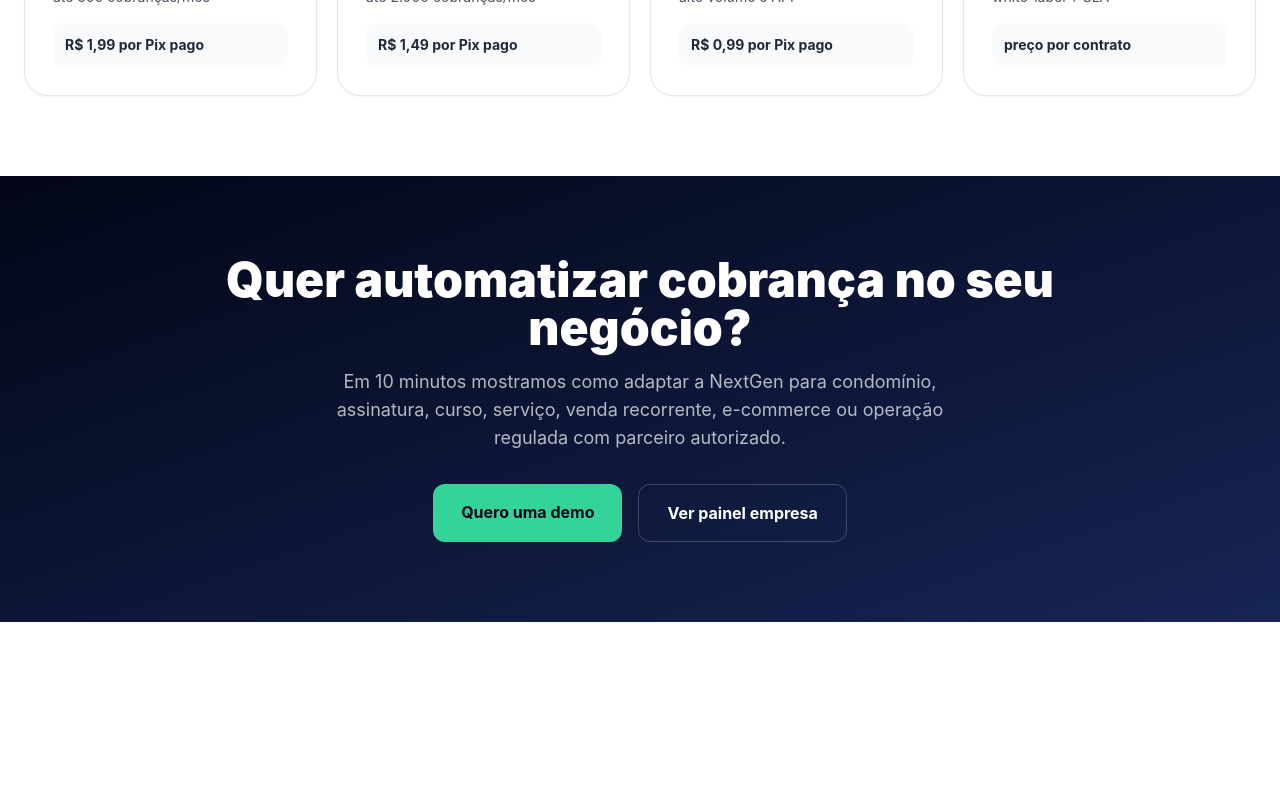
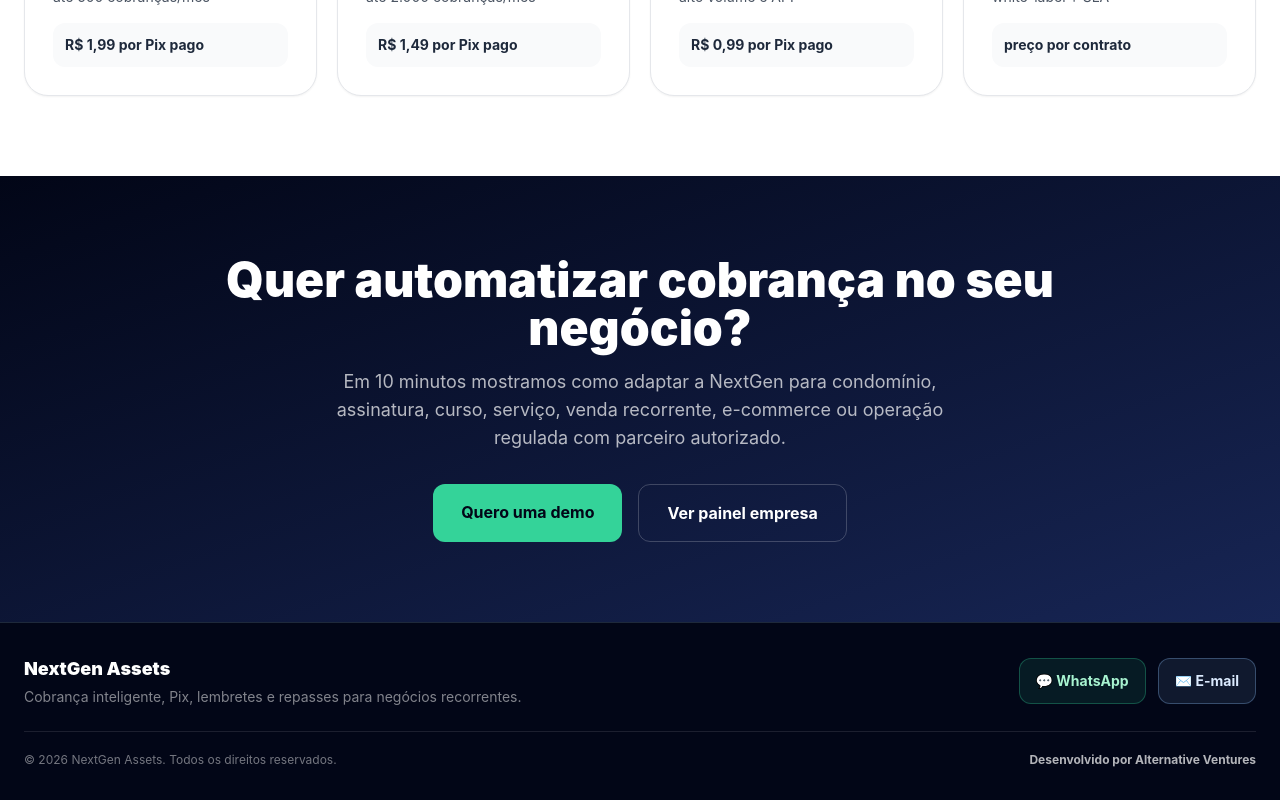
Before and after one commit to HenriqueGuilhermeUx/nextgenassets, a Next.js app in the folder apps/marketing/: page / in a window 1280 px wide. Shown: the part 4302-5102 px from the top of the page. Before the commit the page ends 4924 px from the top, so only its background shows below. Built offline with nearby package versions, Linux system fonts and the light colour scheme.

Commit message:
feat: add global contact footer

```diff
--- a/apps/marketing/src/app/layout.tsx
+++ b/apps/marketing/src/app/layout.tsx
@@ -2,20 +2,60 @@
 import type { Metadata } from 'next';
 
 export const metadata: Metadata = {
-  title: 'NextGen Assets — Motor de Automação Financeira',
-  description: 'Transforme seu app em um agente financeiro autônomo. Open Finance + IA + Gatilhos inteligentes pra qualquer destino.',
-  keywords: ['open finance', 'automação financeira', 'embedded finance', 'IA financeira', 'B2B fintech'],
+  title: 'NextGen Assets — Cobrança Inteligente',
+  description: 'Cobrança inteligente para qualquer negócio recorrente. Pix, Pix Automático, lembretes, conciliação e repasse.',
+  keywords: ['cobrança inteligente', 'pix automático', 'pix cobrança', 'split de pagamento', 'recorrência', 'fintech B2B'],
   openGraph: {
-    title: 'NextGen Assets — Motor de Automação Financeira',
-    description: 'Gatilhos financeiros inteligentes pra corretoras, fundos, bancos e varejo.',
+    title: 'NextGen Assets — Cobrança Inteligente',
+    description: 'Automatize cobranças, lembretes, Pix e repasses para qualquer negócio recorrente.',
     type: 'website'
   }
 };
 
+function GlobalFooter() {
+  return (
+    <footer className="border-t border-slate-800 bg-slate-950 px-6 py-8 text-white">
+      <div className="mx-auto flex max-w-7xl flex-col gap-5 md:flex-row md:items-center md:justify-between">
+        <div>
+          <div className="text-lg font-black">NextGen Assets</div>
+          <div className="mt-1 text-sm text-white/50">Cobrança inteligente, Pix, lembretes e repasses para negócios recorrentes.</div>
+        </div>
+
+        <div className="flex flex-col gap-3 sm:flex-row sm:items-center">
+          <a
+            href="https://wa.me/5511947984328?text=Quero%20falar%20com%20a%20NextGen%20Assets"
+            target="_blank"
+            rel="noreferrer"
+            className="rounded-xl border border-emerald-400/30 bg-emerald-400/10 px-4 py-3 text-sm font-bold text-emerald-200 hover:bg-emerald-400/20"
+          >
+            💬 WhatsApp
+          </a>
+          <a
+            href="mailto:dev@nextgenassets.com.br?subject=Contato%20NextGen%20Assets"
+            className="rounded-xl border border-blue-300/30 bg-blue-300/10 px-4 py-3 text-sm font-bold text-blue-100 hover:bg-blue-300/20"
+          >
+            ✉️ E-mail
+          </a>
+        </div>
+      </div>
+
+      <div className="mx-auto mt-6 flex max-w-7xl flex-col gap-2 border-t border-white/10 pt-5 text-xs text-white/45 md:flex-row md:items-center md:justify-between">
+        <span>© {new Date().getFullYear()} NextGen Assets. Todos os direitos reservados.</span>
+        <a href="https://alternativeventures.com.br" target="_blank" rel="noreferrer" className="font-bold text-white/70 hover:text-white">
+          Desenvolvido por Alternative Ventures
+        </a>
+      </div>
+    </footer>
+  );
+}
+
 export default function RootLayout({ children }: { children: React.ReactNode }) {
   return (
     <html lang="pt-BR">
-      <body>{children}</body>
+      <body>
+        {children}
+        <GlobalFooter />
+      </body>
     </html>
   );
 }
```
